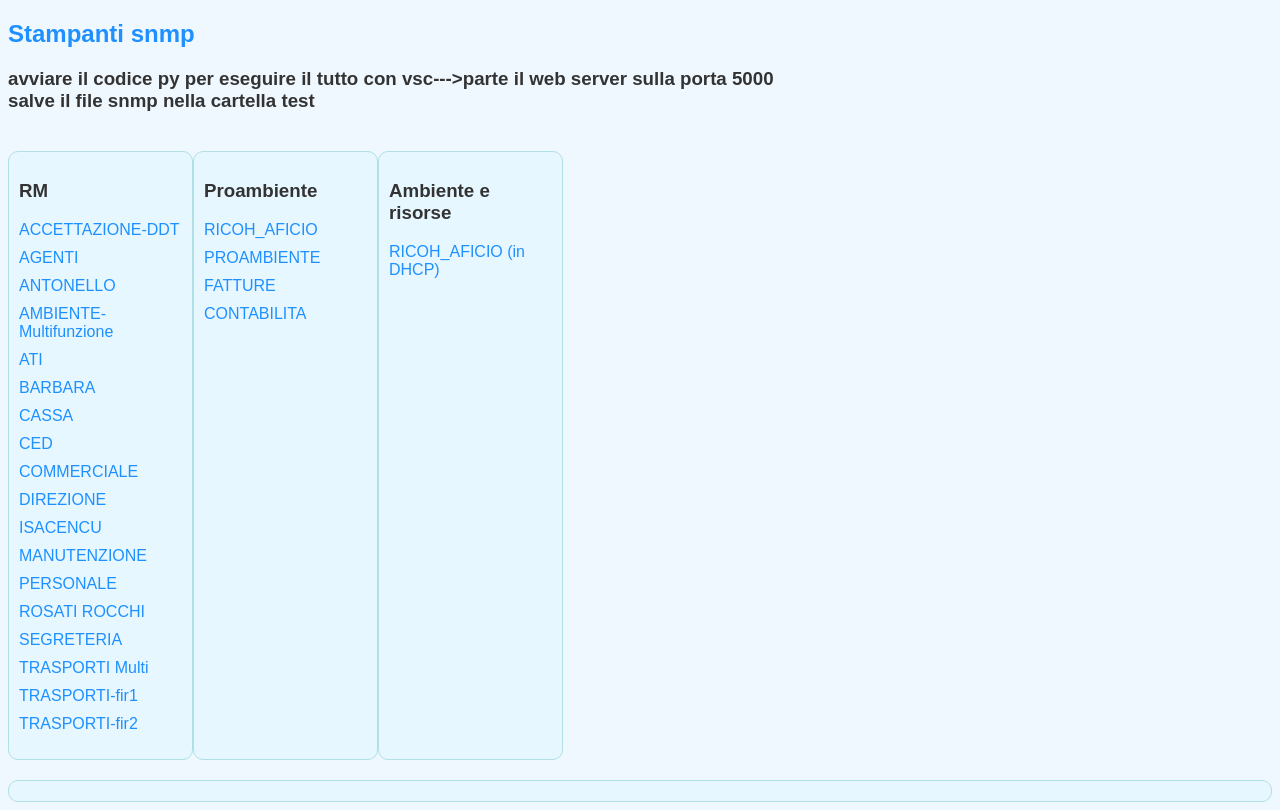
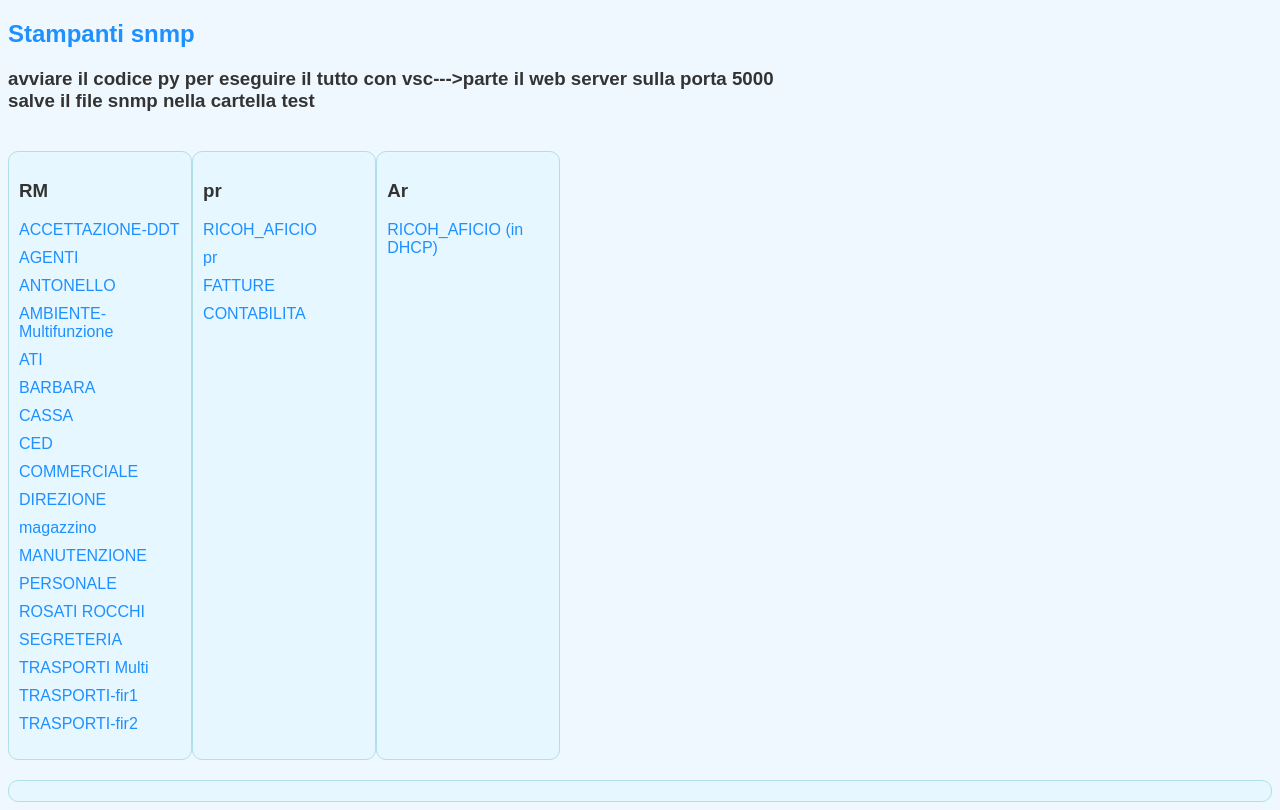
Before and after one commit to pepo087/test, a Flask app: page / in a window 1280 px wide. Run offline with Flask 3, Linux system fonts and the light colour scheme.

Commit message:
Update index.html

```diff
--- a/templates/index.html
+++ b/templates/index.html
@@ -117,7 +117,7 @@
                 <li><a href="#" onclick="generateHTML('192.168.0.60')">CED</a></li>
                 <li><a href="#" onclick="generateHTML('192.168.0.180')">COMMERCIALE</a></li>
                 <li><a href="#" onclick="generateHTML('192.168.0.62')">DIREZIONE</a></li>
-                <li><a href="#" onclick="generateHTML('192.168.0.132')">ISACENCU</a></li>
+                <li><a href="#" onclick="generateHTML('192.168.0.132')">magazzino</a></li>
                 <li><a href="#" onclick="generateHTML('192.168.0.104')">MANUTENZIONE</a></li>
                 <li><a href="#" onclick="generateHTML('192.168.0.185')">PERSONALE</a></li>
                 <li><a href="#" onclick="generateHTML('192.168.0.40')">ROSATI ROCCHI</a></li>
@@ -128,16 +128,16 @@
             </ul>
         </div>
         <div class="column">
-            <h3>Proambiente</h3>
+            <h3>pr</h3>
             <ul>
                 <li><a href="#" onclick="generateHTML('192.168.2.91')">RICOH_AFICIO</a></li>
-                <li><a href="#" onclick="generateHTML('192.168.2.151')">PROAMBIENTE</a></li>
+                <li><a href="#" onclick="generateHTML('192.168.2.151')">pr</a></li>
                 <li><a href="#" onclick="generateHTML('192.168.2.30')">FATTURE</a></li>
                 <li><a href="#" onclick="generateHTML('192.168.2.34')">CONTABILITA</a></li>
             </ul>
         </div>
         <div class="column">
-            <h3>Ambiente e risorse</h3>
+            <h3>Ar</h3>
             <ul>
                 <li><a href="#" onclick="generateHTML('192.168.5.217')">RICOH_AFICIO (in DHCP)</a></li>
 
```
